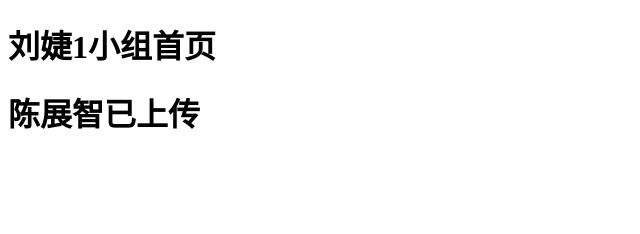
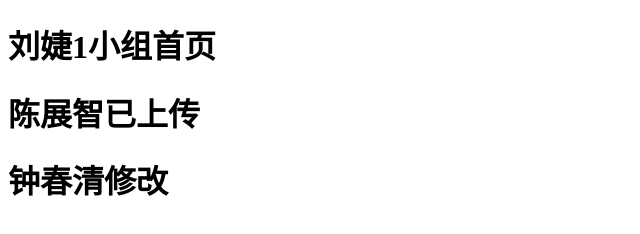
Before and after one commit to zhongchunqing/firstdemo, a plain HTML site: page index.html in a window 1280 px wide. Shown: the whole page, without its empty margins (0-640 px from the left). Drawn offline with Linux system fonts and the light colour scheme.

Commit message:
钟春清修改首页文件

```diff
--- a/index.html
+++ b/index.html
@@ -8,5 +8,6 @@
 <body>
     <h1>刘婕1小组首页</h1>
 	<h1>陈展智已上传</h1>
+	<h1>钟春清修改</h1>
 </body>
 </html>
```
